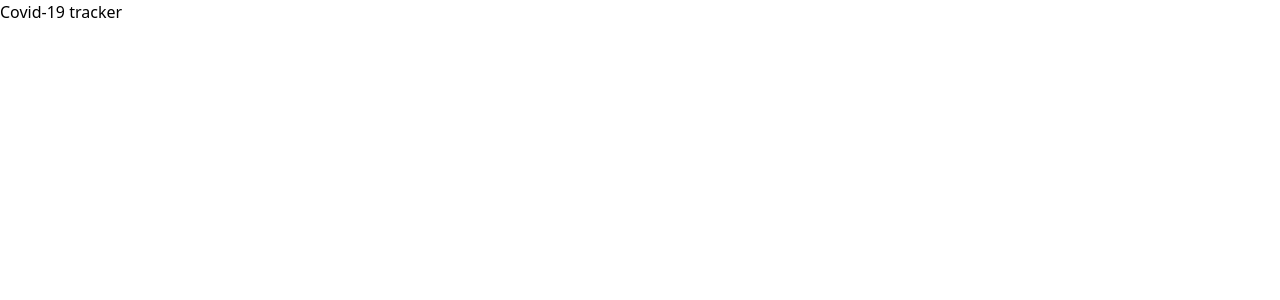
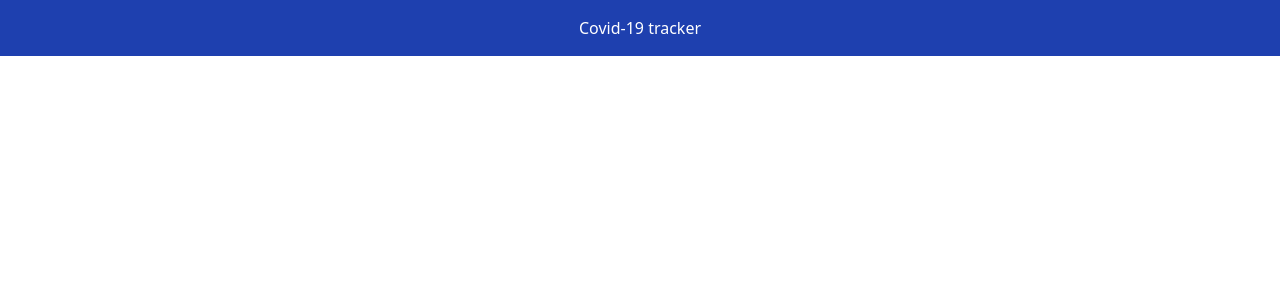
Before and after one commit to fiyin35/vue-covid-tracker, a Vue app: page / in a window 1280 px wide. Shown: the top 300 px of the page. Built offline with nearby package versions, Linux system fonts and the light colour scheme.

Commit message:
header shaping up

```diff
--- a/src/components/Header.vue
+++ b/src/components/Header.vue
@@ -1,5 +1,5 @@
 <template>
-  <header>
+  <header class="text-center bg-blue-800 text-white p-4 mb-10">
     <div> Covid-19 tracker </div>
     </header>
 </template>
```
